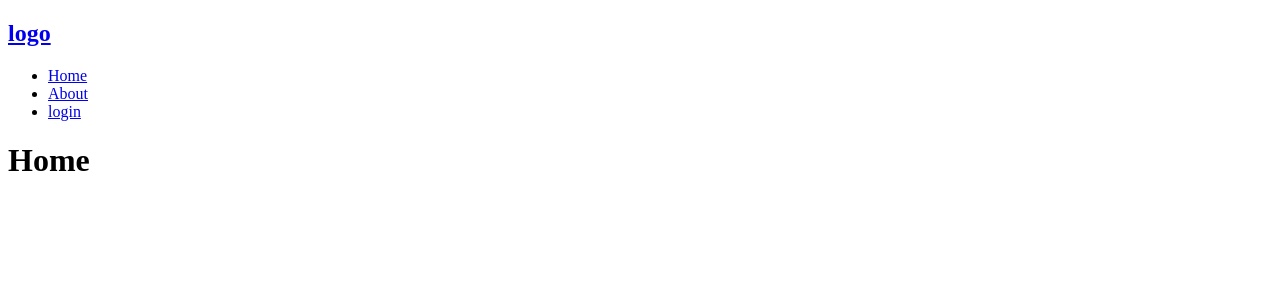
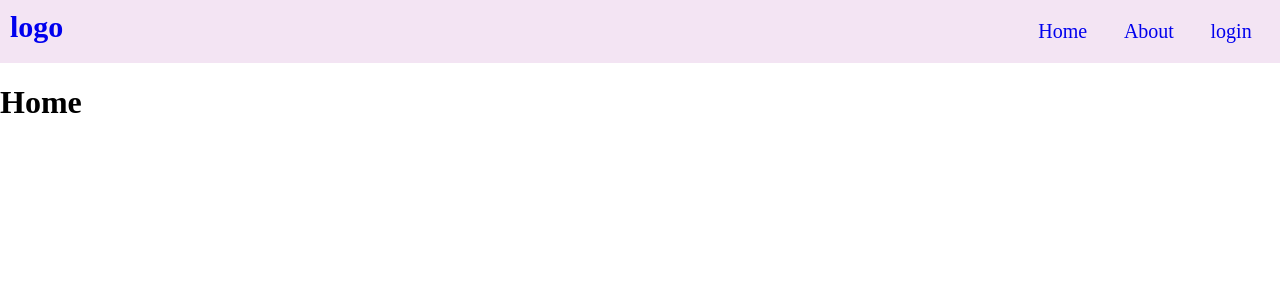
Before and after one commit to muskan-chouhan/react, a React (Vite) app in the folder redirection-and-404/: page / in a window 1280 px wide. Shown: the top 300 px of the page. Built offline with nearby package versions, Linux system fonts and the light colour scheme.

Commit message:
make navbar and 404 page

```diff
--- a/redirection-and-404/src/App.jsx
+++ b/redirection-and-404/src/App.jsx
@@ -3,6 +3,7 @@
 import About from './About'
 import Login from './Login'
 import NavBar from './NavBar'
+import './Navbar.css'
 function App() {
 
   return (
--- a/redirection-and-404/src/navbar.css
+++ b/redirection-and-404/src/navbar.css
@@ -0,0 +1,28 @@
+body{
+    margin: 0;
+    padding: 0;
+}
+.header{
+    background-color: rgb(243, 228, 243);
+    display: flex;
+    justify-content: space-between;
+    padding: 10px;
+}
+.header ul{
+  display: flex;
+  list-style-type: none;
+  margin: auto;
+  width: 250px;
+  justify-content: space-around;
+}
+
+.header ul li{
+    padding: 10px;
+}
+.header .link h2{
+ margin: 0;
+}
+.header .link{
+    text-decoration: none;
+    font-size: 20px;
+}
```
